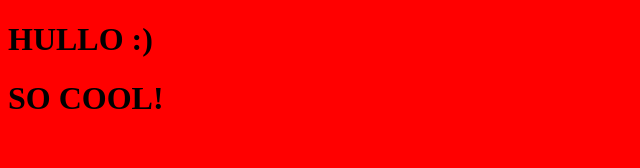
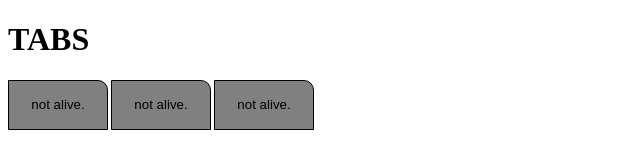
Before and after one commit to iotopia-solutions/redux-catalyst-tabs, a React app: page / in a window 1280 px wide. Shown: the whole page, without its empty margins (0-640 px from the left). Built offline with nearby package versions, Linux system fonts and the light colour scheme.

Commit message:
create tabs component w/test-harness

```diff
--- a/index.html
+++ b/index.html
@@ -1,10 +1,10 @@
 <!DOCTYPE html>
 <html>
   <head>
-    <title>TEST TABS</title>
+    <title>The Tab</title>
   </head>
   <body>
-  <h1>HULLO :)</h1>
+  <h1>TABS</h1>
     <div id="main">
 
     </div>
--- a/index.js
+++ b/index.js
@@ -1,13 +1,46 @@
 import React from 'react';
 import ReactDOM from 'react-dom';
+import Tab from './tab';
+import TabList from './tabList';
 import './styles/tabs.scss';
 
-class Tabs extends React.Component {
+class App extends React.Component {
+  constructor(props){
+    super(props);
+    this.state = {
+      activeID: ""
+    };
+  }
+
   render() {
     return(
-      <h1>SO COOL!</h1>
-    );
+      <TabList activeID={this.state.activeID} makeActive={(id) => this.setState({activeID: id})}>
+        <Tab tabID="1" key="1">Hello</Tab>
+        <Tab tabID="2" key="2">GoodBye</Tab>
+        <Tab tabID="3" key="3">Nevermind</Tab>
+      </TabList>
+    )
   }
 }
 
-ReactDOM.render( <Tabs />, document.getElementById("main"));
+ReactDOM.render( <App />
+  , document.getElementById("main"));
+
+//each tab should track whether it is active and an id
+//tabSet = [{},{}]
+//tabID = ""
+//
+/***
+tabSet = [
+  {
+    tabID: 1,
+    tabContent: "hello"
+  },
+  {
+    tabID: 2,
+    tabContent: "goodbye"
+  }
+]
+**/
+
+//onClick on each tab for this example
--- a/styles/tabs.scss
+++ b/styles/tabs.scss
@@ -1,3 +1,15 @@
-body {
-  background-color: red;
+.tab-set {
+  display: flex;
 }
+
+.tab {
+    background-color: gray;
+    border: 1px solid black;
+    width: 100px;
+    height: 50px;
+    border-top-right-radius: 10px;
+    margin-right: 3px;
+  &:focus {
+    background-color: red;
+  }
+}
--- /dev/null
+++ b/tab.js
@@ -0,0 +1,8 @@
+import React from 'react';
+
+
+export default ({ children, active, tabID, makeActive }) => (
+  <button className="tab"  onClick={() => makeActive(tabID) }>
+    { active ? "ALIVE!!" : "not alive." }
+  </button>
+);
--- /dev/null
+++ b/tabList.js
@@ -0,0 +1,7 @@
+import React from 'react';
+
+export default ({ activeID, children, makeActive }) => (
+  <div>
+    {children.map((tab) => React.cloneElement(tab, {active: tab.props.tabID === activeID, makeActive: makeActive} ))}
+  </div>
+)
```
